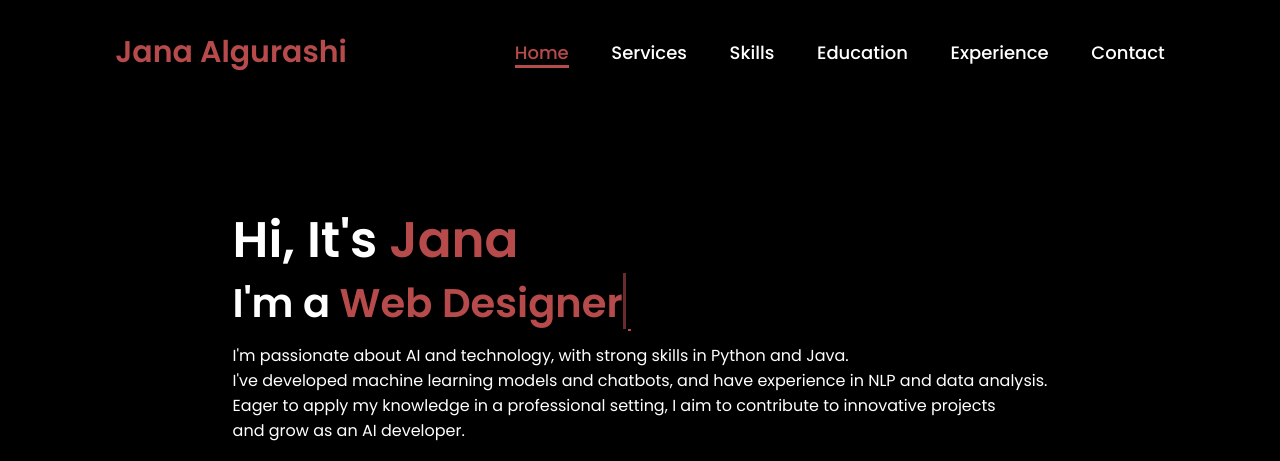
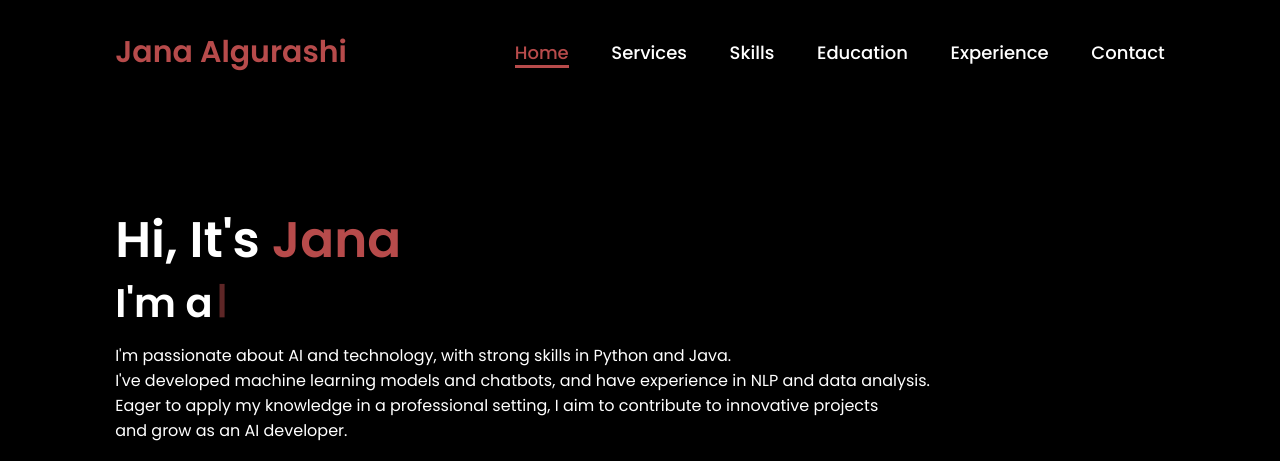
Before and after one commit to ja2003aa/my_webs, a plain HTML site: page index.html in a window 1280 px wide. Shown: the top 461 px of the page. Drawn offline with nearby package versions, Linux system fonts and the light colour scheme; a script that the page names is missing.

Commit message:
Update style.css

```diff
--- a/style.css
+++ b/style.css
@@ -1,6 +1,6 @@
 @import url('https://fonts.googleapis.com/css2?family=Poppins:wght@100;200;300;400;500;600&display=swap');
 
-*{
+* {
     margin: 0;
     padding: 0;
     box-sizing: border-box;
@@ -10,11 +10,11 @@
     font-family: 'Poppins', sans-serif;
 }
 
-html{
+html {
     font-size: 62.5%;
 }
 
-body{
+body {
     width: 100%;
     height: 100vh;
     overflow-x: hidden;
@@ -22,7 +22,7 @@ body{
     color: white;
 }
 
-header{
+header {
     margin-top: 20px;
     position: fixed;
     top: 0;
@@ -37,7 +37,7 @@ header{
     z-index: 100;
 }
 
-.logo{
+.logo {
     font-size: 3rem;
     color: #b74b4b;
     font-weight: 800;
@@ -45,11 +45,11 @@ header{
     transition: 0.5s ease;
 }
 
-.logo:hover{
+.logo:hover {
     transform: scale(1.1);
 }
 
-nav a{
+nav a {
     font-size: 1.8rem;
     color: white;
     margin-left: 4rem;
@@ -59,13 +59,13 @@ nav a{
 }
 
 nav a:hover,
-nav a.active{
+nav a.active {
     color: #b74b4b;
     border-bottom: 3px solid #b74b4b;
 }
 
-@media(max-width:995px){
-    nav{
+@media (max-width: 995px) {
+    nav {
         position: absolute;
         display: none;
         top: 0;
@@ -76,65 +76,65 @@ nav a.active{
         border-bottom-left-radius: 2rem;
         padding: 1rem solid;
         background-color: #161616;
-        border-top: 0.1rem solid rgba(0,0,0,0.1);
+        border-top: 0.1rem solid rgba(0, 0, 0, 0.1);
     }
 
-    nav.active{
+    nav.active {
         display: block;
     }
 
-    nav a{
+    nav a {
         display: block;
         font-size: 2rem;
         margin: 3rem 0;
     }
 
     nav a:hover,
-    nav a.active{
+    nav a.active {
         padding: 1rem;
         border-radius: 0.5rem;
         border-bottom: 0.5rem solid #b74b4b;
     }
 }
 
-section{
+section {
     min-height: 100vh;
     padding: 5rem 9% 5rem;
 }
 
-.home{
+.home {
     display: flex;
-    justify-content: center;
+    justify-content: left;
     align-items: center;
     gap: 8rem;
     background-color: black;
 }
 
-.home .home-content h1{
+.home .home-content h1 {
     font-size: 5rem;
     font-weight: 700;
     line-height: 1.3;
 }
 
-span{
+span {
     color: #b74b4b;
 }
 
-.home-content h3{
+.home-content h3 {
     font-size: 4rem;
     margin-bottom: 1rem;
     font-weight: 700;
 }
 
-.home-content p{
+.home-content p {
     font-size: 1.6rem;
 }
 
-.home-img{
+.home-img {
     border-radius: 50%;
 }
 
-.home-img img{
+.home-img img {
     position: relative;
     width: 32vw;
     border-radius: 50%;
@@ -143,12 +143,12 @@ span{
     transition: 0.2s linear;
 }
 
-.home-img img:hover{
+.home-img img:hover {
     font-size: 1.8rem;
     font-weight: 500;
 }
 
-.social-icons a{
+.social-icons a {
     display: inline-flex;
     justify-content: center;
     align-items: center;
@@ -163,14 +163,14 @@ span{
     color: #b74b4b;
 }
 
-.social-icons a:hover{
+.social-icons a:hover {
     color: black;
     transform: scale(1.3) translateY(-5px);
     background-color: #b74b4b;
-    box-shadow: 0  0 25px #b74b4b;
+    box-shadow: 0 0 25px #b74b4b;
 }
 
-.btn{
+.btn {
     display: inline-block;
     padding: 1rem 2.8rem;
     background-color: black;
@@ -184,91 +184,66 @@ span{
     cursor: pointer;
 }
 
-.btn:hover{
+.btn:hover {
     transform: scale3d(1.03);
     background-color: #b74b4b;
     color: black;
     box-shadow: 0 0 25px #b74b4b;
 }
 
-.typing-text{
+.typing-text {
     font-size: 34px;
     font-weight: 600;
     min-width: 280px;
 }
 
-.typing-text span{
-    position: relative;
-    border-right: 3px solid #b74b4b;
-    padding-right: 5px;
+.typing-text {
+    font-size: 34px;
+    font-weight: 600;
+    min-width: 280px;
 }
 
-.typing-text span::before{
-    content: "Machine Learning Engineer";
-    color: #b74b4b;
-    animation: words 10s infinite;
+.typing-text #typed-text {
+    position: relative;
 }
 
-.typing-text span::after{
-    content: "";
-    background-color: black;
+.typing-text #typed-text::after {
+    content: '|';
     position: absolute;
-    width: calc(100% + 8px);
-    height: 100%;
-    border-left: 3px solid black;
-    right: -8;
-    animation: cursor 0.6s infinite;
+    right: -15px;
+    font-size: 36px; /* Adjust the size as needed */
+   /* height: 1em; /* Adjust the height as needed */
+   /* line-height: 1em; /* Make sure the line-height matches the font-size */
+    animation: blink 0.7s infinite;
 }
 
-@keyframes cursor{
-    to{
-        border-left: 3px solid #b74b4b;
-    }
-}
-@keyframes cursor-blink {
-    50% {
-        border-color: transparent;
-    }
-}
-@keyframes words{
-    0%, 20%{
-        content: "Machine Learning Engineer";
-    }
-    21%, 40%{
-        content: "Developer";
-    }
-    41%, 60%{
-        content: "Web Designer";
-    }
-    61%, 80%{
-        content: "AI Developer";
-    }
-    81%, 100%{
-        content: "Script Writer";
-    }
+@keyframes blink {
+    0% { opacity: 1; }
+    50% { opacity: 0; }
+    100% { opacity: 1; }
 }
 
-@media (max-width: 1000px){
-    .home{
+@media (max-width: 1000px) {
+    .home {
         gap: 4rem;
     }
 }
 
-@media(max-width:995px){
-    .home{
+@media (max-width: 995px) {
+    .home {
         flex-direction: column;
         margin: 5rem 4rem;
     }
 
-    .home .home-content h3{
+    .home .home-content h3 {
         font-size: 2.5rem;
     }
 
-    .home-content h1{
+    .home-content h1 {
         font-size: 5rem;
     }
 
-    .home-img img{
+    .home-img img {
         width: 70vw;
         margin-top: 4rem;
     }
```
